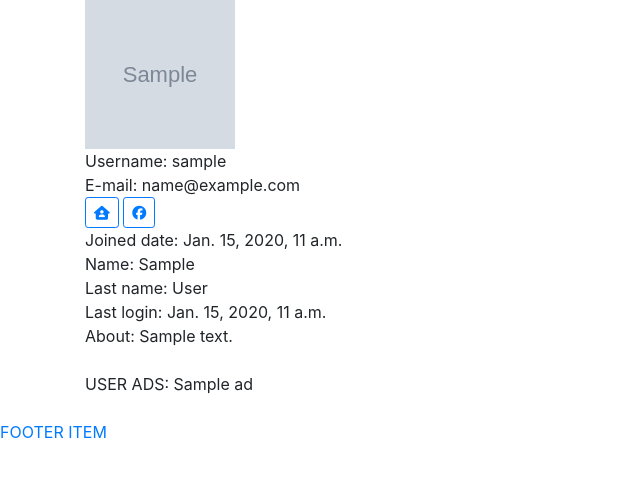
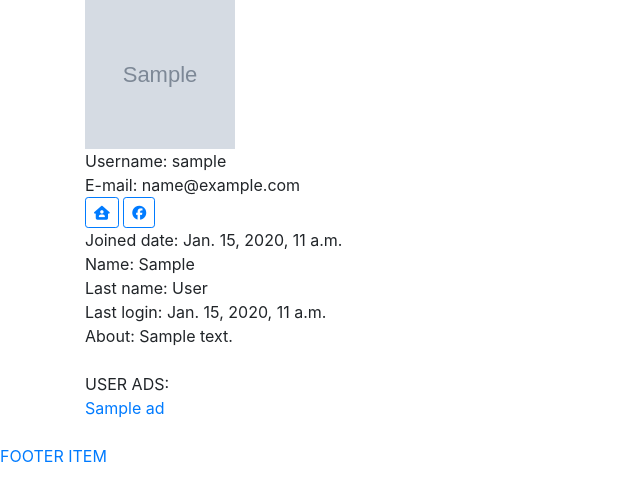
Before and after one commit to proietto-group3/proietto, a Django app: a page that uses user/templates/profile/profile.html in a window 1280 px wide. Shown: the part 73-574 px from the top of the page, without its empty margins (0-640 px from the left). Run offline with Django 3.2, Linux system fonts and the light colour scheme; tables that the repository leaves empty hold one stand-in row (values such as "Sample post"); grey boxes marked "Sample" are stand-in pictures; some libraries are stand-ins or nearby versions.

Commit message:
F027 user ads in his profile

```diff
--- a/user/templates/profile/profile.html
+++ b/user/templates/profile/profile.html
@@ -28,8 +28,8 @@
         {% endif %}
         {% if profile.facebook_url %}
             <a class="btn btn-outline-primary  btn-sm" role="button"
-               href="{{ profile.facebook_url }}"> <i class="fab fa-facebook"></i> </a>
-        {% endif %} <br>
+               href="{{ profile.facebook_url }}"> <i class="fab fa-facebook"></i> </a><br>
+        {% endif %}
 
         Joined date: {{ profile.date_joined }} <br>
         Name: {{ profile.first_name }} <br>
@@ -37,9 +37,9 @@
         Last login: {{ profile.last_login }} <br>
         About: {{ profile.about | safe }} <br> <br>
 
-        USER ADS:
+        USER ADS: <br>
         {% for ad in user_ads %}
-            {{ ad.title }} <br>
+            <a href="{{ ad.get_absolute_url }}"> {{ ad.title }} <br></a>
 
         {% endfor %}
 
```
